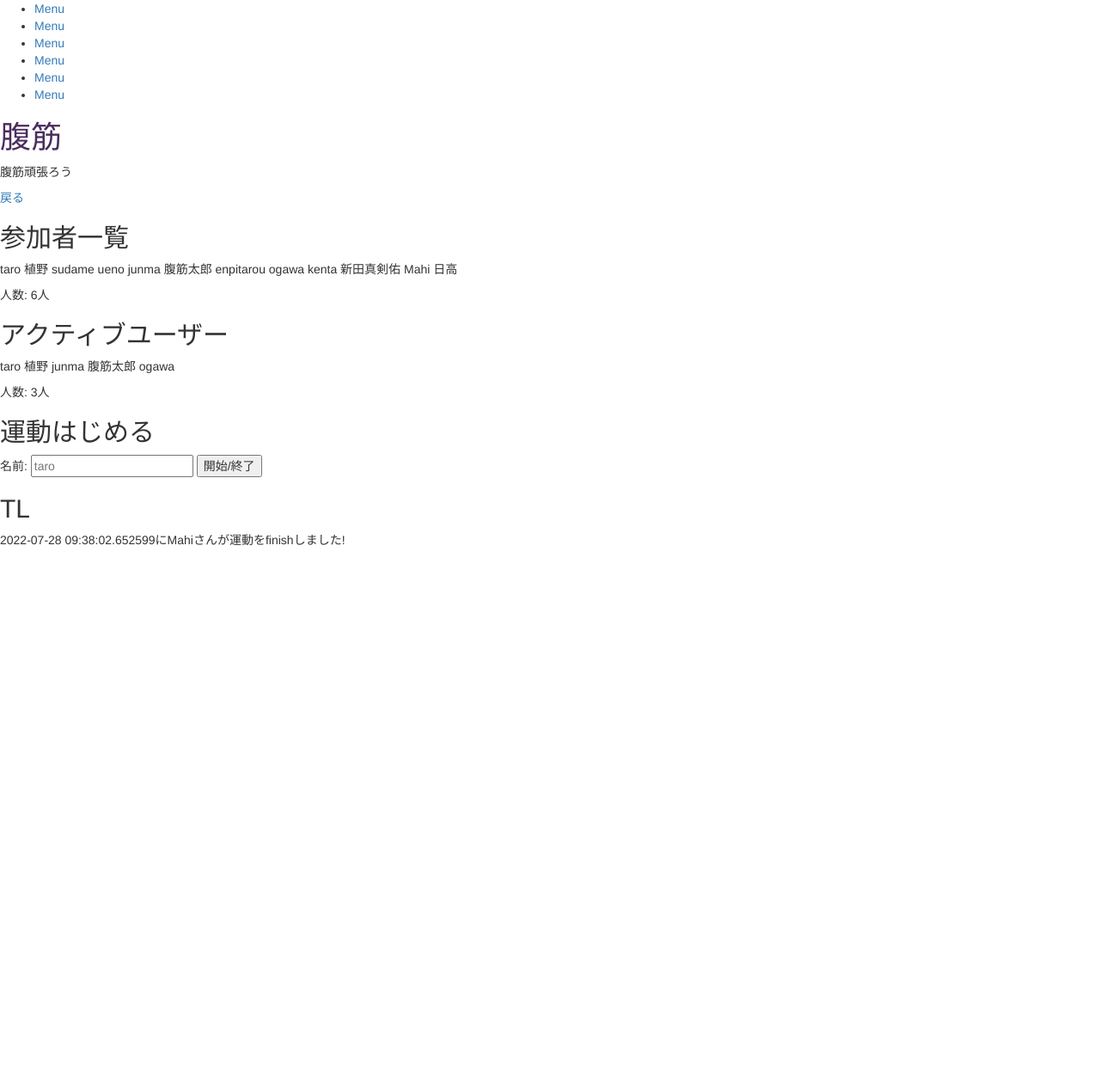
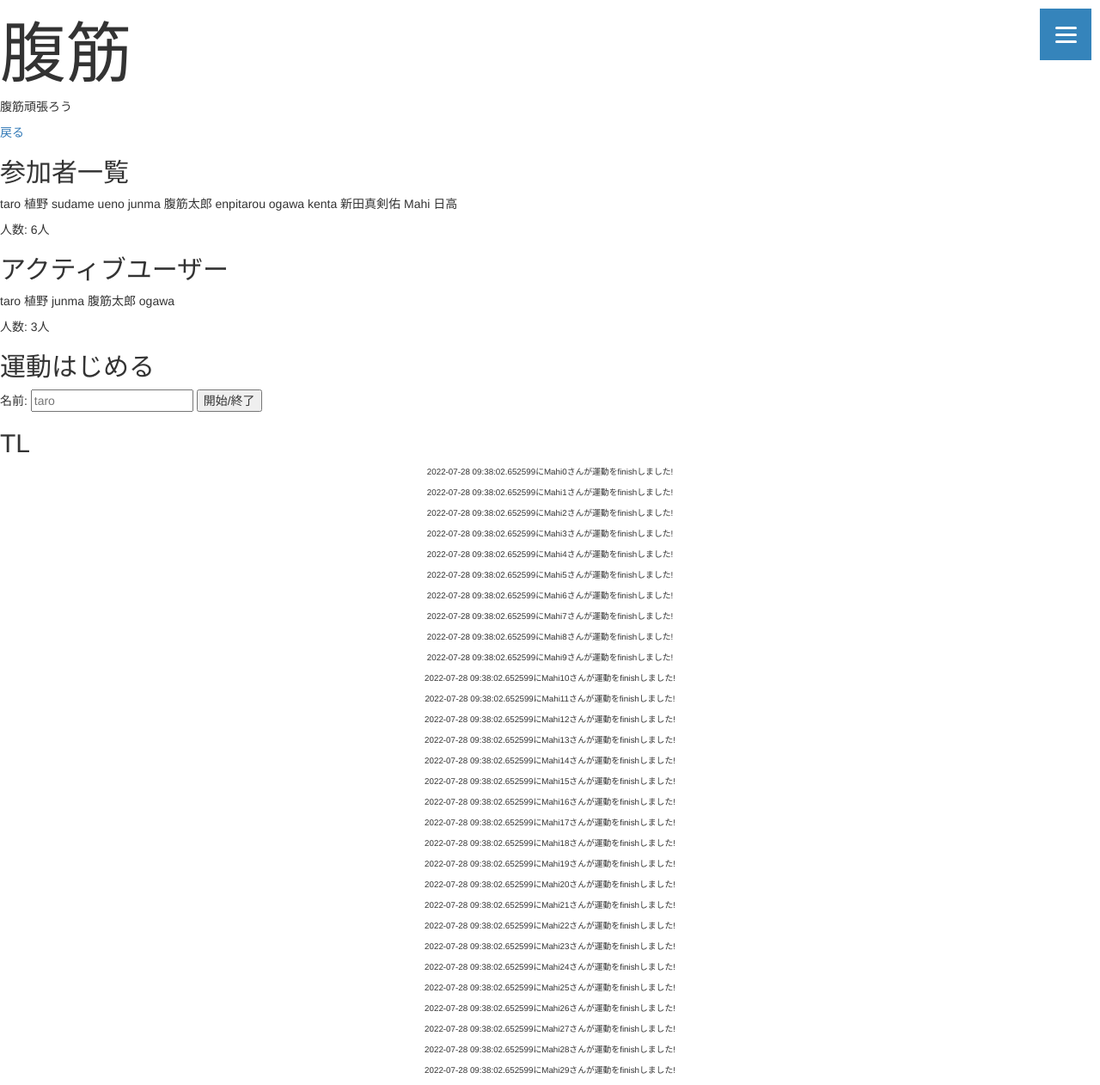
Before and after one commit to enpitut2022/MusclePower, a Flask app: template templates/detail_sub.html in a window 1280 px wide. Shown: the whole page at 86% size. Before the commit the page ends 634 px from the top, so only its background shows below. Run offline with Flask 2, Linux system fonts and the light colour scheme; the template is opened without the code that fills it, so the values that code supplies are empty; some libraries are stand-ins or nearby versions.

Commit message:
CSSのスマホ表示対応のデザインを一部に反映しました。

```diff
--- a/app.py
+++ b/app.py
@@ -95,5 +95,9 @@
     db.session.commit()
     return redirect("/detail/"+str(teamid))
 
+@app.route("/detail_sub")
+def detail_sub():
+    return render_template("detail_sub.html")
+
 if __name__ == '__main__':
     app.run()
--- a/static/css/style.css
+++ b/static/css/style.css
@@ -1,3 +1,132 @@
 h1{
-    color:rgb(74, 45, 93);
-}
+    font-size:6vmax;
+  }
+
+  .menu-btn {
+    position: fixed;
+    top: 10px;
+    right: 10px;
+    display: flex;
+    height: 60px;
+    width: 60px;
+    justify-content: center;
+    align-items: center;
+    z-index: 90;
+    background-color: #3584bb;
+  }
+  .menu-btn span,
+  .menu-btn span:before,
+  .menu-btn span:after {
+    content: '';
+    display: block;
+    height: 3px;
+    width: 25px;
+    border-radius: 3px;
+    background-color: #ffffff;
+    position: absolute;
+  }
+  .menu-btn span:before {
+    bottom: 8px;
+  }
+  .menu-btn span:after {
+    top: 8px;
+  }
+
+  #menu-btn-check:checked ~
+  .menu-btn span {
+    background-color: rgba(255, 255, 255, 0);/*メニューオープン時は真ん中の線を透明にする*/
+  }
+  #menu-btn-check:checked ~
+  .menu-btn span::before {
+    bottom: 0;
+    transform: rotate(45deg);
+  }
+  #menu-btn-check:checked ~
+  .menu-btn span::after {
+    top: 0;
+    transform: rotate(-45deg);
+  }
+
+  #menu-btn-check {
+    display: none;
+  }
+
+  .menu-content {
+    width: 100%;
+    height: 100%;
+    position: fixed;
+    top: 0;
+    left: 0;
+    z-index: 80;
+    background-color: #3584bb;
+  }
+  .menu-content ul {
+    padding: 70px 10px 0;
+  }
+  .menu-content ul li {
+    border-bottom: solid 1px #ffffff;
+    list-style: none;
+  }
+  .menu-content ul li a {
+    display: block;
+    width: 100%;
+    font-size: 15px;
+    box-sizing: border-box;
+    color:#ffffff;
+    text-decoration: none;
+    padding: 9px 15px 10px 0;
+    position: relative;
+  }
+  .menu-content ul li a::before {
+    content: "";
+    width: 7px;
+    height: 7px;
+    border-top: solid 2px #ffffff;
+    border-right: solid 2px #ffffff;
+    transform: rotate(45deg);
+    position: absolute;
+    right: 11px;
+    top: 16px;
+  }
+
+  .menu-content {
+    width: 100%;
+    height: 100%;
+    position: fixed;
+    top: 0;
+    left: 100%;/*leftの値を変更してメニューを画面外へ*/
+    z-index: 80;
+    background-color: #3584bb;
+    transition: all 0.5s;/*アニメーション設定*/
+  }
+
+  #menu-btn-check:checked ~ .menu-content {
+    left: 30%;/*メニューを画面内へ*/
+  }
+
+  .tl{
+    text-align: center;
+    font-size: 0.7em;
+    width: auto;
+  }
+
+  .flex-user{
+    display: flex;
+    margin-top: 70px;
+  }
+  .flex-user div{
+    width: 35%;
+    padding: 10px;
+  }
+  .flex-user p{
+    color: #ffffff;
+    margin: 3px;
+  }
+  .user{
+  }
+  .active-user{
+  }
+
+  /* スマホ用設定 */
+  @media screen and (max-width: 480px){
+  }
--- a/templates/detail_sub.html
+++ b/templates/detail_sub.html
@@ -4,8 +4,51 @@
         <title>走れ三日坊主</title>
         <link href="https://maxcdn.bootstrapcdn.com/bootstrap/3.3.1/css/bootstrap.min.css";; rel="stylesheet">
         <link rel="stylesheet" href="/static/css/style.css">
+        <meta name="viewport" content="width=device-width,initial-scale=1">
     </head>
     <body>
+        <header>
+            <div class="hamburger-menu">
+                <input type="checkbox" id="menu-btn-check">
+                <label for="menu-btn-check" class="menu-btn"><span></span></label>
+                <!--ここからメニュー-->
+                <div class="menu-content">
+                    <div class="flex-user">
+                        <div class="user">
+                            <p>参加者一覧</p>
+                            {% for i in range(10) %}
+                                <p>やなーん{{ i }}</p>
+                            {% endfor %}
+                        </div>
+                        <div class="active-user">
+                            <p>アクティブ</p>
+                            {% for i in range(5) %}
+                                <p>やなーん{{ i }}</p>
+                            {% endfor %}
+                        </div>
+                    </div>
+                    <div>
+                        <ul>
+                            {% for i in range(5) %}
+                            <li>
+                                <a href="#">メニューリンク{{ i }}</a>
+                            </li>
+                            {% endfor %}
+                            <li>
+                                <a href="#">メニューリンク2</a>
+                            </li>
+                            <li>
+                                <a href="#">メニューリンク3</a>
+                            </li>
+                        </ul>
+                    </div>
+
+                </div>
+                <!--ここまでメニュー-->
+            </div>
+        </header>
+
+<!-- 以前のハンバーガーメニュー(消してもいい)
         <div class="hamburger">
             <span></span>
             <span></span>
@@ -21,7 +64,7 @@
                   <li><a href="#">Menu</a></li>
               </ul>
           </nav>
-
+-->
         <h1>腹筋</h1>
         <p>腹筋頑張ろう</p>
         <a href="/">戻る</a>
@@ -45,10 +88,12 @@
             <input type="submit" value="開始/終了" >
         </form>
         <h2>TL</h2>
-
+        <div class="tl">
+            {% for i in range(30) %}
             <p>
-                2022-07-28 09:38:02.652599にMahiさんが運動をfinishしました!
+                2022-07-28 09:38:02.652599にMahi{{ i }}さんが運動をfinishしました!
             </p>
-
+            {% endfor %}
+        </div>
     </body>
 </html>
--- a/templates/index.html
+++ b/templates/index.html
@@ -4,6 +4,7 @@
         <title>走れ三日坊主</title>
         <link href="https://maxcdn.bootstrapcdn.com/bootstrap/3.3.1/css/bootstrap.min.css";; rel="stylesheet">
         <link rel="stylesheet" href="/static/css/style.css">
+        <meta name="viewport" content="width=device-width,initial-scale=1">
     </head>
     <body>
         <h1>走れ三日坊主</h1>
@@ -24,5 +25,7 @@
             <textarea name="description" rows="4" cols="40" placeholder="グループの具体的な説明 (例:20分お気に入りの散歩道を歩こう!)" required></textarea>
             <input type="submit" value="追加">
         </form>
+
+        <a href='/detail_sub'>練習detail</a>
     </body>
 </html>
```
